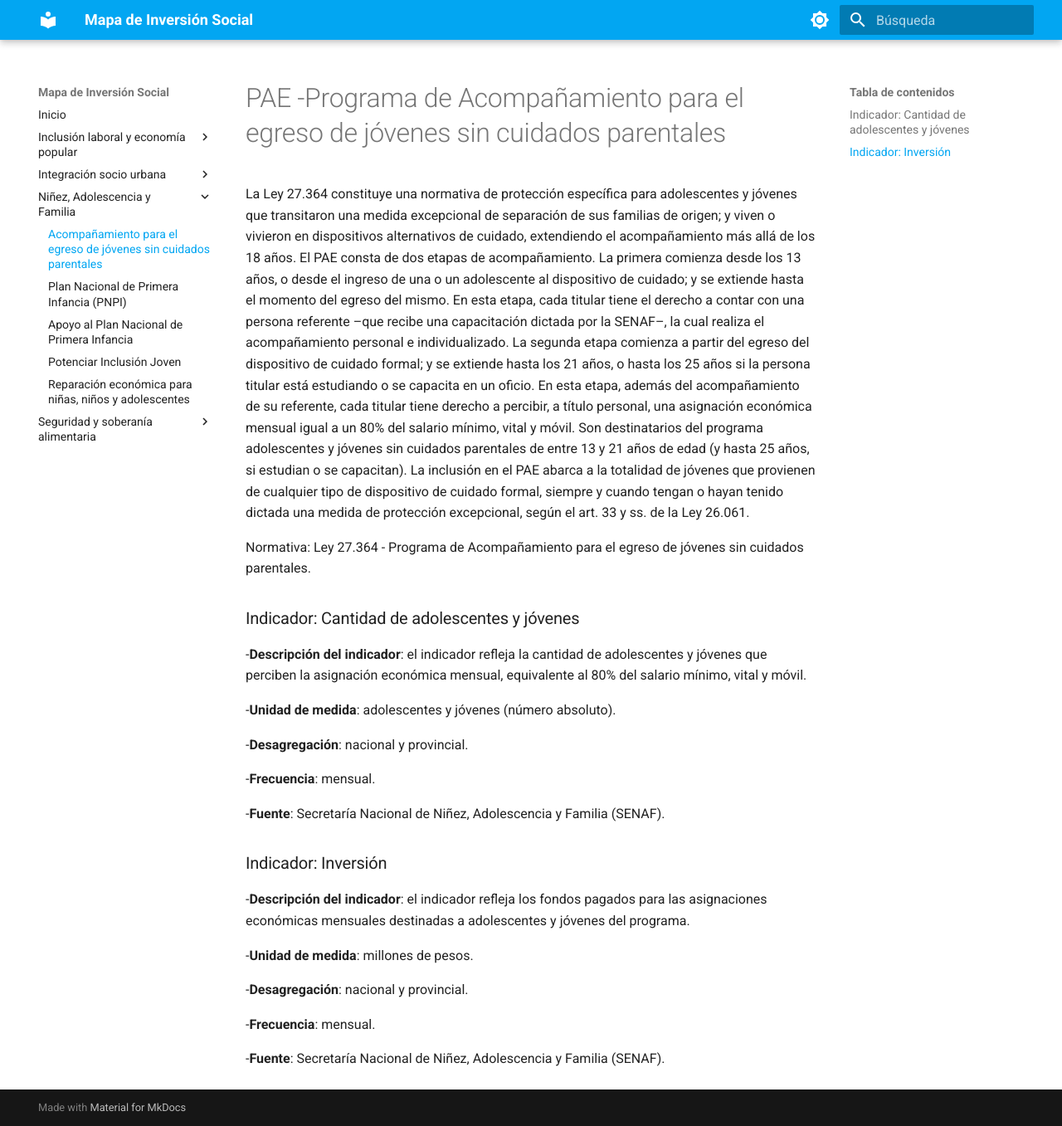
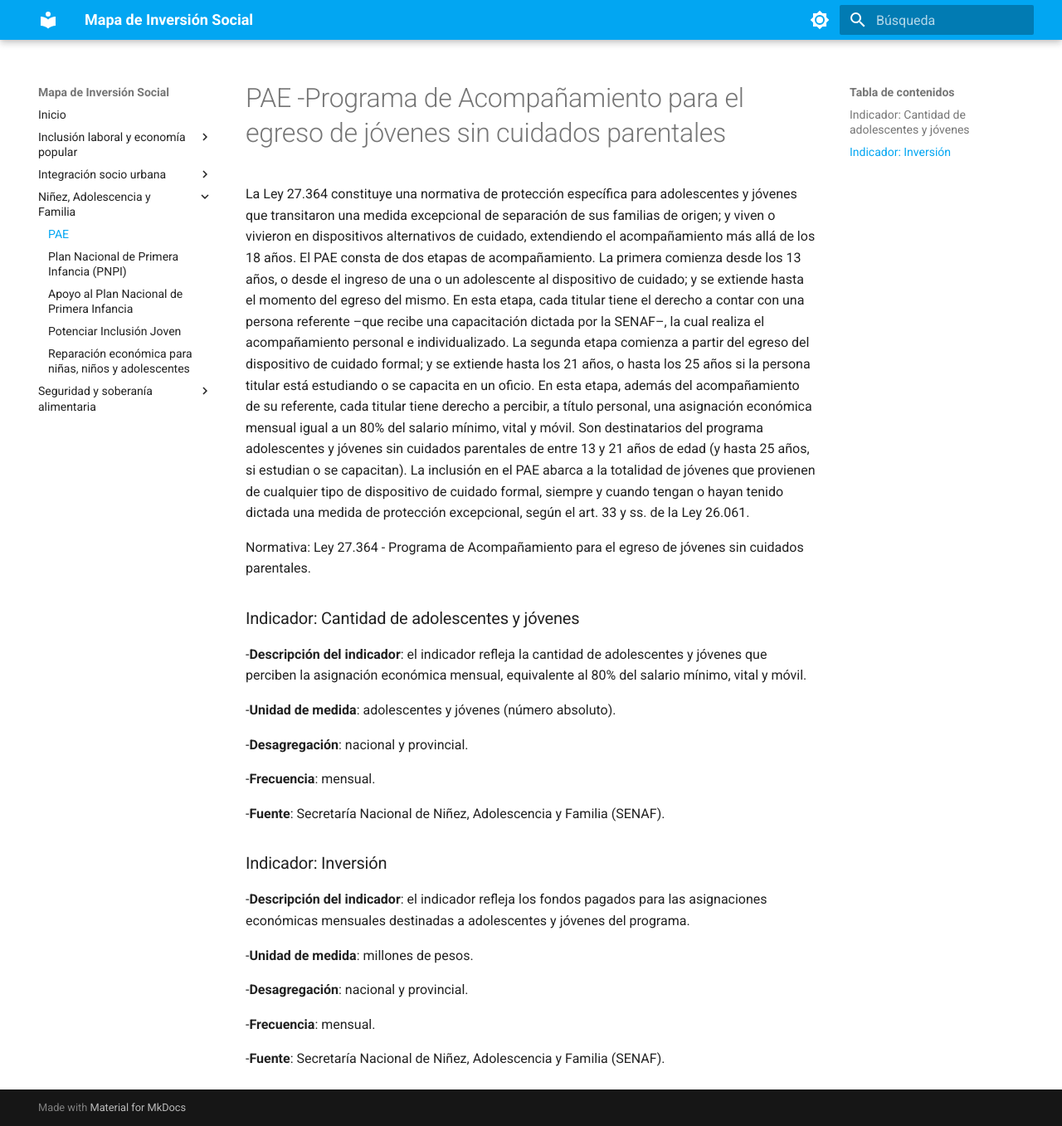
Before and after one commit to datos-desarrollosocial-nacion/metadata-mapa-de-inversion-social, an MkDocs documentation site: the page built from docs/pae.md, in a window 1280 px wide and 1357 px high. Shown: the whole window at 83% size. Built offline with MkDocs 1.6.1 and Material for MkDocs 9.7.7, drawn with Linux system fonts in a browser that asks for light colours.

Commit message:
Update mkdocs.yml

```diff
--- a/mkdocs.yml
+++ b/mkdocs.yml
@@ -23,15 +23,15 @@ nav:
   - Inicio: index.md
   - Inclusión laboral y economía popular:
       - Banco de Maquinarias, Herramientas y Materiales: banco-de-herramientas.md
-      - Registro Nacional de Trabadores de la Economía Popular: renatep.md
-      - Registro Nacional de Empresas Recuperadas: RENACER.md
+      - RENATEP: renatep.md
+      - RENACER: RENACER.md
   - Integración socio urbana:
       - Políticas de integración socio urbana: políticas-integración-sociourbana.md
       - Integración urbana y acceso al suelo: integración-urbana-y-acceso-al-suelo.md
       - Mi Pieza: mi-pieza.md
       - Mejor Barrio: mejor-barrio.md
   - Niñez, Adolescencia y Familia:
-      - Acompañamiento para el egreso de jóvenes sin cuidados parentales: pae.md
+      - PAE: pae.md
       - Plan Nacional de Primera Infancia (PNPI): plan-nacional-de-primera-infancia.md
       - Apoyo al Plan Nacional de Primera Infancia: apoyo-plan-nacional-de-primera-infancia.md
       - Potenciar Inclusión Joven: potenciar-inclusion-joven.md
```
